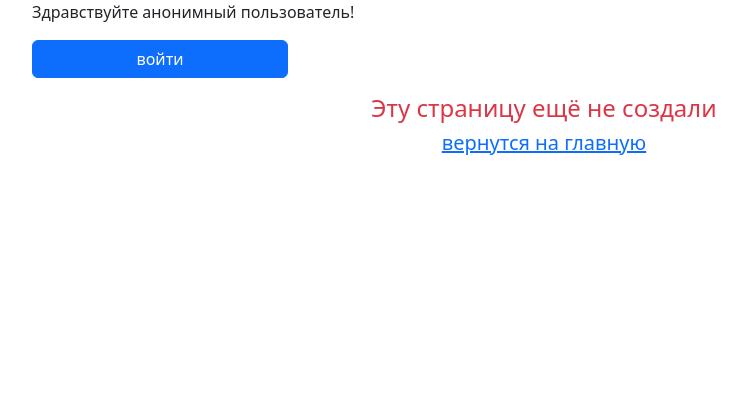
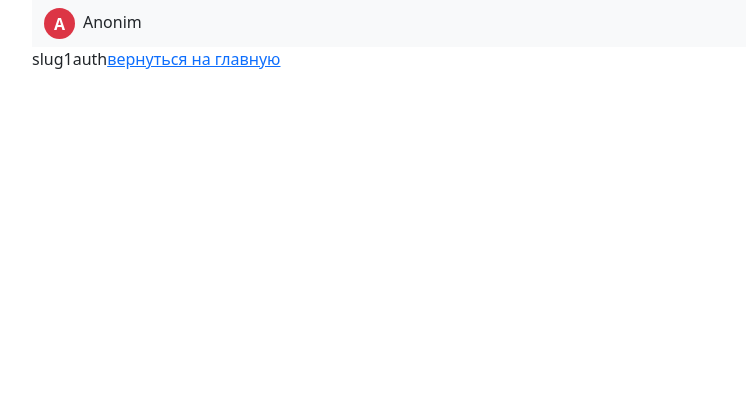
Before and after one commit to FoxTail25/forum_task, a PHP site: page /page/auth in a window 1280 px wide. Shown: the top 420 px of the page, without its empty margins (96-842 px from the left). Run offline with PHP 8.4, Linux system fonts and the light colour scheme.

Commit message:
снова переделал header

```diff
--- a/public/index.php
+++ b/public/index.php
@@ -1,12 +1,16 @@
 <?php
 $url = $_SERVER['REQUEST_URI'];
-$layout = file_get_contents('view/template/layout.php');
-$header = require('view/template/header.php');
+$layout = file_get_contents('view/template/layout.html');
+$header = require('view/pages/header.php');
 
 
 $route = '^/$';
 if(preg_match("#$route#", $url, $params)){
 	$page = include 'view/pages/home.php';
+}
+$route = '^/page/(?<slug1>[a-zA-Z0-9_-]+)$';
+if(preg_match("#$route#", $url, $params)){
+	$page = include 'view/pages/slug1.php';
 }
 
 if(!isset($page)){
--- /dev/null
+++ b/public/view/pages/header.php
@@ -0,0 +1,23 @@
+<?php
+
+
+	if(!isset($_SESSION['auth'])) {
+	$header = file_get_contents('view/template/header.html');
+	$name = 'Anonim';
+	$firstLetter = $name[0];
+	$entereButton = '
+	<form class="container-fluid justify-content-start" action="/page/auth" method="POST">
+    <button class="btn btn-sm btn-outline-primary" type="submit">Войти</button>
+	</form>
+	';
+	}
+	$header = str_replace('{{ user name }}', $name , $header);
+	$header = str_replace('{{ first letter }}', $firstLetter, $header);
+
+	if($url != '/page/auth' and $url != '/page/register') {
+		$header = str_replace('{{ entere button }}', $entereButton, $header);
+	} else {
+		$header = str_replace('{{ entere button }}', '', $header);
+	}
+	return $header;
+?>
--- /dev/null
+++ b/public/view/pages/slug1.php
@@ -0,0 +1,8 @@
+<?php
+
+$content = 'slug1';
+$content .= $params['slug1'];
+$content .='<a href="/">вернуться на главную</a>';
+
+return ['title' => 'slug1', 'content' => $content];
+?>
--- /dev/null
+++ b/public/view/template/header.html
@@ -0,0 +1,15 @@
+<nav class="navbar  navbar-expand-lg bg-body-tertiary">
+	<div class="container-fluid">
+		<ul class="navbar-nav">
+			<li class="nav-item">
+				<div class="bg-danger d-flex justify-content-center align-items-center" style="width: 31px; height:31px; border-radius: 50%; color: white;">
+					<span class="fw-bold align-middle">{{ first letter }}</span>
+				</div>
+			</li>
+			<li class="nav-item">
+				<span class="ps-2 align-middle">{{ user name }}</span>
+			</li>
+		</ul>
+		{{ entere button }}
+	</div>
+</nav>
--- a/public/view/template/header.php
+++ /dev/null
@@ -1,12 +0,0 @@
-<?php
-	if(!isset($_SESSION['auth'])) {
-	$header ='
-	<div id="user_reg">
-		<p>Здравствуйте анонимный пользователь!</p>
-		<p>
-			<a href="/page/auth"><button type="button" class="btn btn-primary w-25">войти</button></a>
-		</p>
-	</div>';
-	}
-	return $header;
-?>
```
Also changed, not shown: public/view/template/layout.html (renamed from public/view/template/layout.php).
